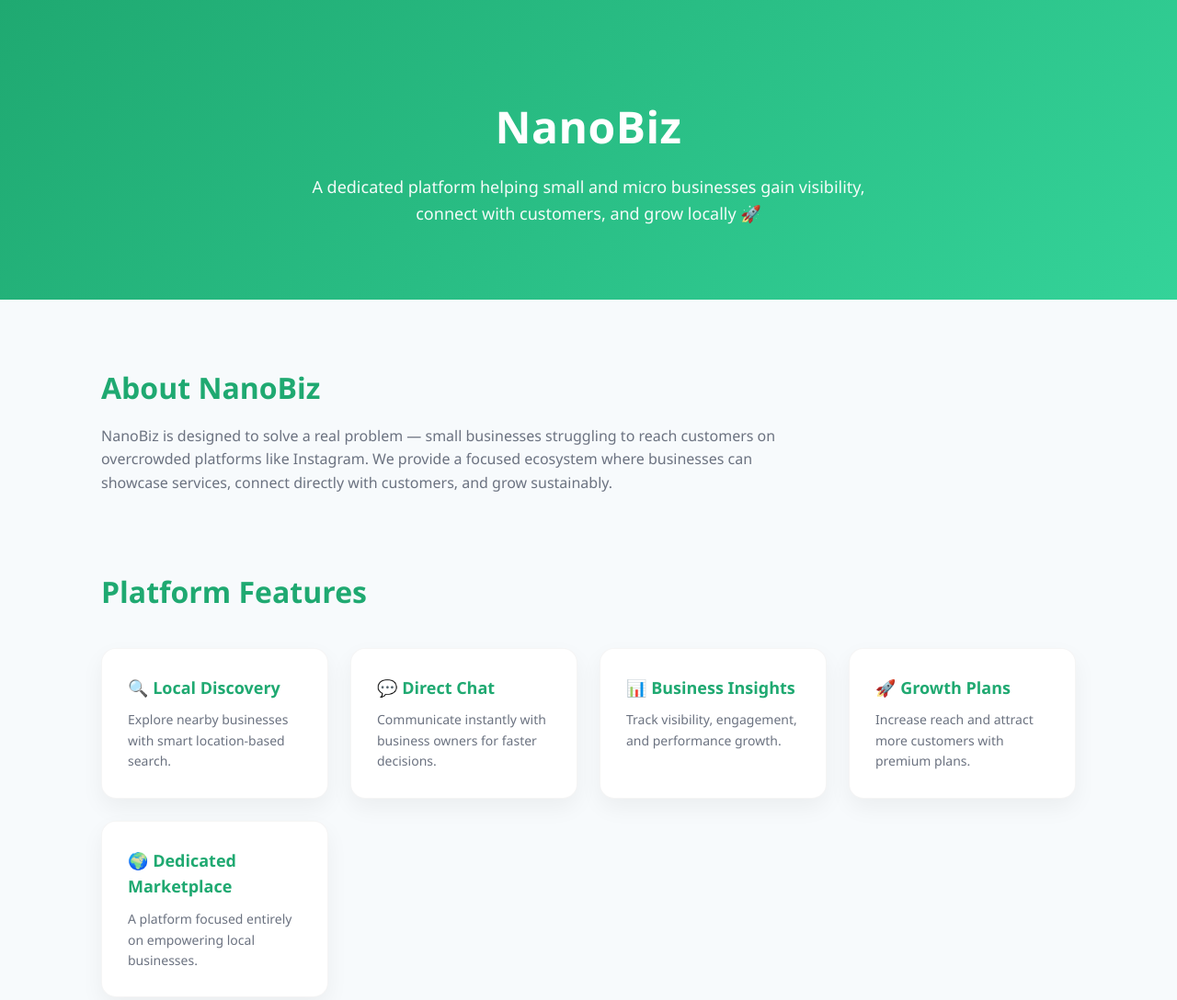
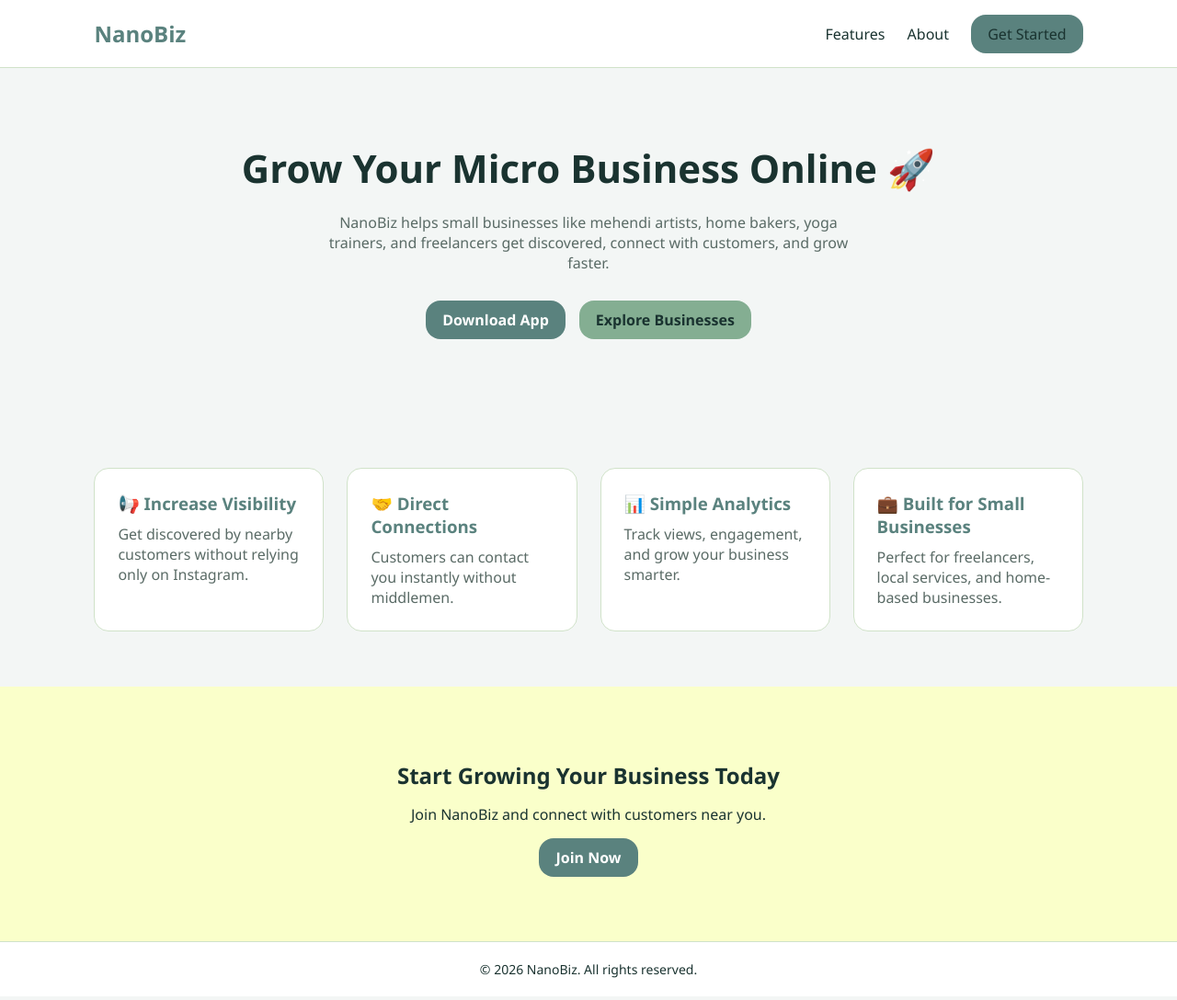
Before and after one commit to Lizasatasiya/razorpay_nanobiz, a plain HTML site: page index.html in a window 1280 px wide. Shown: the top 1088 px of the page at 92% size. Drawn offline with Linux system fonts and the light colour scheme.

Commit message:
Update index.html

```diff
--- a/index.html
+++ b/index.html
@@ -3,280 +3,228 @@
 <head>
 <meta charset="UTF-8">
 <meta name="viewport" content="width=device-width, initial-scale=1.0">
-<title>NanoBiz</title>
+<title>NanoBiz - Grow Your Micro Business</title>
 
 <style>
+:root {
+  --primary: #5A827E;
+  --primary-foreground: #FFFFFF;
 
-:root {
-  --primary: #1fa971;
-  --primary-light: #34d399;
-  --primary-soft: #ecfdf5;
-  --text-dark: #111827;
-  --text-muted: #6b7280;
-  --bg: #f7fafc;
+  --secondary: #84AE92;
+  --secondary-foreground: #1A3330;
+
+  --accent: #FAFFCA;
+  --accent-foreground: #1A3330;
+
+  --background: #F3F6F5;
+  --foreground: #1A3330;
+
+  --muted: #E5F0DB;
+  --muted-foreground: #5A6B66;
+
+  --card: #FFFFFF;
+  --border: #D0E2C9;
+
+  --radius: 16px;
 }
 
-*{
-margin:0;
-padding:0;
-box-sizing:border-box;
+/* RESET */
+* {
+  margin: 0;
+  padding: 0;
+  box-sizing: border-box;
 }
 
-body{
-font-family: 'Segoe UI', Arial, sans-serif;
-background: var(--bg);
-color: var(--text-dark);
-line-height:1.6;
+body {
+  font-family: 'Segoe UI', sans-serif;
+  background: var(--background);
+  color: var(--foreground);
 }
 
-/* HEADER */
-
-header{
-background: linear-gradient(135deg, var(--primary), var(--primary-light));
-color:white;
-padding:100px 20px 80px;
-text-align:center;
+/* NAVBAR */
+.navbar {
+  display: flex;
+  justify-content: space-between;
+  align-items: center;
+  padding: 20px 8%;
+  background: var(--card);
+  border-bottom: 1px solid var(--border);
 }
 
-header h1{
-font-size:48px;
-font-weight:700;
-margin-bottom:12px;
-letter-spacing:0.5px;
+.logo {
+  font-size: 24px;
+  font-weight: bold;
+  color: var(--primary);
 }
 
-header p{
-font-size:18px;
-opacity:0.95;
-max-width:650px;
-margin:auto;
+.nav-links a {
+  margin-left: 20px;
+  text-decoration: none;
+  color: var(--foreground);
+  font-weight: 500;
 }
 
-/* CONTAINER */
-
-.container{
-max-width:1100px;
-margin:auto;
-padding:70px 20px;
+.btn {
+  background: var(--primary);
+  color: var(--primary-foreground);
+  padding: 10px 18px;
+  border-radius: var(--radius);
+  text-decoration: none;
+  font-weight: 600;
+  transition: 0.3s;
 }
 
-/* SECTION */
-
-.section{
-margin-bottom:80px;
+.btn:hover {
+  background: #4a6f6b;
 }
 
-.section h2{
-margin-bottom:14px;
-font-size:32px;
-font-weight:600;
-color: var(--primary);
+/* HERO */
+.hero {
+  display: flex;
+  flex-direction: column;
+  align-items: center;
+  text-align: center;
+  padding: 80px 10%;
 }
 
-.section p{
-color: var(--text-muted);
-font-size:16px;
-max-width:750px;
+.hero h1 {
+  font-size: 42px;
+  margin-bottom: 20px;
 }
 
-/* FEATURE GRID */
-
-.features{
-display:grid;
-grid-template-columns:repeat(auto-fit,minmax(240px,1fr));
-gap:24px;
-margin-top:35px;
+.hero p {
+  max-width: 600px;
+  color: var(--muted-foreground);
+  margin-bottom: 30px;
 }
 
-.feature-card{
-background:white;
-padding:28px;
-border-radius:16px;
-border:1px solid rgba(0,0,0,0.04);
-box-shadow:0 10px 25px rgba(0,0,0,0.05);
-transition:all 0.25s ease;
+.hero-buttons {
+  display: flex;
+  gap: 15px;
 }
 
-.feature-card:hover{
-transform:translateY(-6px);
-box-shadow:0 18px 40px rgba(0,0,0,0.08);
+.secondary-btn {
+  background: var(--secondary);
+  color: var(--secondary-foreground);
 }
 
-.feature-card h3{
-margin-bottom:10px;
-color: var(--primary);
-font-size:18px;
+/* FEATURES */
+.features {
+  padding: 60px 8%;
+  display: grid;
+  grid-template-columns: repeat(auto-fit, minmax(250px, 1fr));
+  gap: 25px;
 }
 
-.feature-card p{
-font-size:14px;
-color: var(--text-muted);
+.feature-card {
+  background: var(--card);
+  padding: 25px;
+  border-radius: var(--radius);
+  border: 1px solid var(--border);
+  transition: 0.3s;
 }
 
-/* STATUS */
+.feature-card:hover {
+  transform: translateY(-5px);
+}
 
-.status{
-background: var(--primary-soft);
-padding:30px;
-border-radius:16px;
-border-left:6px solid var(--primary);
-box-shadow:0 6px 20px rgba(0,0,0,0.04);
+.feature-card h3 {
+  margin-bottom: 10px;
+  color: var(--primary);
+}
+
+.feature-card p {
+  color: var(--muted-foreground);
 }
 
 /* CTA */
-
-.cta{
-background: linear-gradient(135deg, var(--primary), var(--primary-light));
-color:white;
-padding:60px 30px;
-text-align:center;
-border-radius:20px;
-box-shadow:0 12px 35px rgba(31,169,113,0.3);
+.cta {
+  text-align: center;
+  padding: 80px 10%;
+  background: var(--accent);
 }
 
-.cta h2{
-font-size:28px;
-margin-bottom:12px;
+.cta h2 {
+  margin-bottom: 15px;
 }
 
-.cta p{
-opacity:0.9;
-margin-bottom:22px;
-}
-
-.cta button{
-background:white;
-color: var(--primary);
-border:none;
-padding:14px 28px;
-border-radius:10px;
-font-weight:600;
-cursor:pointer;
-transition:0.2s;
-}
-
-.cta button:hover{
-transform:scale(1.06);
-box-shadow:0 6px 20px rgba(0,0,0,0.1);
-}
-
-/* CONTACT */
-
-.contact{
-background:white;
-padding:26px;
-border-radius:14px;
-box-shadow:0 6px 20px rgba(0,0,0,0.05);
+.cta p {
+  margin-bottom: 25px;
+  color: var(--accent-foreground);
 }
 
 /* FOOTER */
+.footer {
+  text-align: center;
+  padding: 20px;
+  font-size: 14px;
+  background: var(--card);
+  border-top: 1px solid var(--border);
+}
+</style>
 
-footer{
-text-align:center;
-padding:30px;
-background:#eef2f7;
-font-size:14px;
-color: var(--text-muted);
-}
-
-</style>
 </head>
 
 <body>
 
-<header>
-<h1>NanoBiz</h1>
-<p>
-A dedicated platform helping small and micro businesses gain visibility,
-connect with customers, and grow locally 🚀
-</p>
-</header>
-
-<div class="container">
-
-<!-- ABOUT -->
-
-<div class="section">
-<h2>About NanoBiz</h2>
-<p>
-NanoBiz is designed to solve a real problem — small businesses struggling to reach customers on overcrowded platforms like Instagram.
-We provide a focused ecosystem where businesses can showcase services, connect directly with customers, and grow sustainably.
-</p>
+<!-- NAVBAR -->
+<div class="navbar">
+  <div class="logo">NanoBiz</div>
+  <div class="nav-links">
+    <a href="#">Features</a>
+    <a href="#">About</a>
+    <a href="#" class="btn">Get Started</a>
+  </div>
 </div>
 
+<!-- HERO -->
+<section class="hero">
+  <h1>Grow Your Micro Business Online 🚀</h1>
+  <p>
+    NanoBiz helps small businesses like mehendi artists, home bakers, yoga trainers,
+    and freelancers get discovered, connect with customers, and grow faster.
+  </p>
+
+  <div class="hero-buttons">
+    <a href="#" class="btn">Download App</a>
+    <a href="#" class="btn secondary-btn">Explore Businesses</a>
+  </div>
+</section>
+
 <!-- FEATURES -->
+<section class="features">
+  <div class="feature-card">
+    <h3>📢 Increase Visibility</h3>
+    <p>Get discovered by nearby customers without relying only on Instagram.</p>
+  </div>
 
-<div class="section">
-<h2>Platform Features</h2>
+  <div class="feature-card">
+    <h3>🤝 Direct Connections</h3>
+    <p>Customers can contact you instantly without middlemen.</p>
+  </div>
 
-<div class="features">
+  <div class="feature-card">
+    <h3>📊 Simple Analytics</h3>
+    <p>Track views, engagement, and grow your business smarter.</p>
+  </div>
 
-<div class="feature-card">
-<h3>🔍 Local Discovery</h3>
-<p>Explore nearby businesses with smart location-based search.</p>
-</div>
-
-<div class="feature-card">
-<h3>💬 Direct Chat</h3>
-<p>Communicate instantly with business owners for faster decisions.</p>
-</div>
-
-<div class="feature-card">
-<h3>📊 Business Insights</h3>
-<p>Track visibility, engagement, and performance growth.</p>
-</div>
-
-<div class="feature-card">
-<h3>🚀 Growth Plans</h3>
-<p>Increase reach and attract more customers with premium plans.</p>
-</div>
-
-<div class="feature-card">
-<h3>🌍 Dedicated Marketplace</h3>
-<p>A platform focused entirely on empowering local businesses.</p>
-</div>
-
-</div>
-
-</div>
-
-<!-- STATUS -->
-
-<div class="section">
-<div class="status">
-<h2>Development Status</h2>
-<p>
-NanoBiz is currently under active development. We are continuously building features to create a seamless and powerful experience for both customers and business owners.
-</p>
-</div>
-</div>
+  <div class="feature-card">
+    <h3>💼 Built for Small Businesses</h3>
+    <p>Perfect for freelancers, local services, and home-based businesses.</p>
+  </div>
+</section>
 
 <!-- CTA -->
+<section class="cta">
+  <h2>Start Growing Your Business Today</h2>
+  <p>Join NanoBiz and connect with customers near you.</p>
+  <a href="#" class="btn">Join Now</a>
+</section>
 
-<div class="section">
-<div class="cta">
-<h2>Empowering Local Businesses</h2>
-<p>
-Join NanoBiz and be part of a growing ecosystem built for micro-entrepreneurs.
-</p>
-<button>Get Started</button>
+<!-- FOOTER -->
+<div class="footer">
+  © 2026 NanoBiz. All rights reserved.
 </div>
-</div>
-
-<!-- CONTACT -->
-
-<div class="section">
-<h2>Contact</h2>
-<div class="contact">
-<p>Email: <b>support@nanobiz.app</b></p>
-</div>
-</div>
-
-</div>
-
-<footer>
-© 2026 NanoBiz — Built for Small Businesses 💚
-</footer>
 
 </body>
 </html>
```
